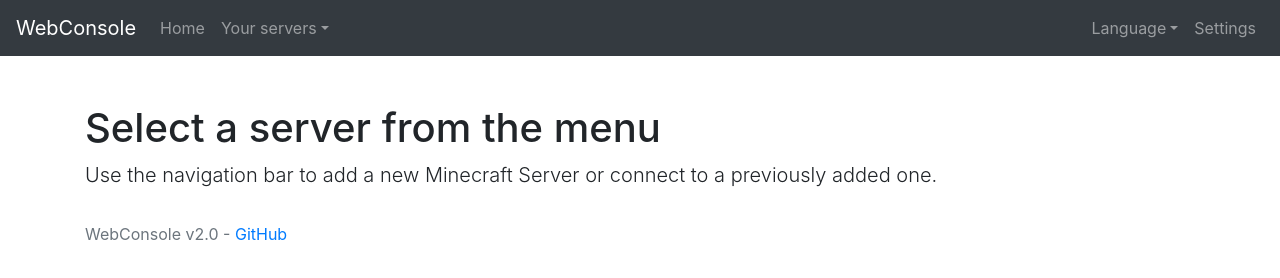
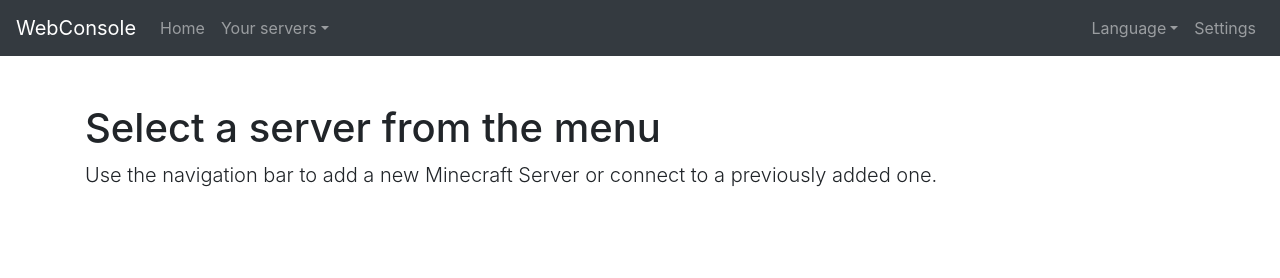
Before and after one commit to TTLMinecraftConsole/TTLMinecraftConsole.github.io, a plain HTML site: page index.html in a window 1280 px wide. Drawn offline with nearby package versions, Linux system fonts and the light colour scheme.

Commit message:
Update index.html

```diff
--- a/index.html
+++ b/index.html
@@ -255,13 +255,6 @@
 			</div>
 		</div>
 
-		<!-- Webpage footer -->
-		<footer class="footer mt-auto py-3">
-			<div class="container">
-				<span class="text-muted">WebConsole v2.0 - <a href="https://github.com/mesacarlos/WebConsole">GitHub</a></span>
-			</div>
-		</footer>
-
 		<!-- jQuery first, then Popper.js, then Bootstrap JS -->
 		<script src="https://code.jquery.com/jquery-3.3.1.slim.min.js" integrity="sha384-q8i/X+965DzO0rT7abK41JStQIAqVgRVzpbzo5smXKp4YfRvH+8abtTE1Pi6jizo" crossorigin="anonymous"></script>
 		<script src="https://cdnjs.cloudflare.com/ajax/libs/popper.js/1.14.7/umd/popper.min.js" integrity="sha384-UO2eT0CpHqdSJQ6hJty5KVphtPhzWj9WO1clHTMGa3JDZwrnQq4sF86dIHNDz0W1" crossorigin="anonymous"></script>
```
